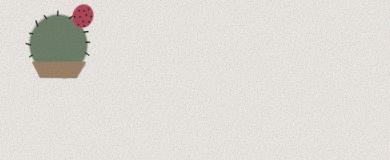
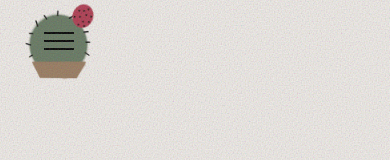
Before and after one commit to Dcipani/portfolio, a React (Create React App) app: page /#home in a window 390 px wide. Shown: the top 160 px of the page. Built offline with nearby package versions, Linux system fonts and the light colour scheme.

Commit message:
menu toggle hamburger to x animation

```diff
--- a/src/components/Navbar/index.jsx
+++ b/src/components/Navbar/index.jsx
@@ -11,7 +11,10 @@ const Navbar = ({ activeSection }) => {
   const toggleMenu = () => {
     setMenuVisible(!menuVisible);
     setJustToggled(true);
+
   };
+
+
   const scrollToSection = (sectionId, event) => {
     event.preventDefault();  // Prevent the default anchor click behavior
     const section = document.getElementById(sectionId);
@@ -63,12 +66,14 @@ useEffect(() => {
   }, [activeSection, justToggled, menuVisible]);
   return (
     <div className="navbar">
-      <img
-        className="menu-toggle"
-        src={Cactus}
-        alt="cactus"
-        onClick={toggleMenu}
-      />
+      <div className={`toggle-wrapper ${menuVisible ? 'open' : ''}`} onClick={toggleMenu}>
+          <img
+            className="menu-toggle"
+            src={Cactus}
+            alt="cactus"
+          />
+          <span></span>
+      </div>
       <ul>
         <li className={`home ${activeSection === 'home' ? 'active' : ''} ${menuVisible ? 'visible' : 'hidden'}`}
             style={{ '--travel-distance': '-75px'}}
--- a/src/components/Navbar/style.scss
+++ b/src/components/Navbar/style.scss
@@ -2,7 +2,7 @@
   display: flex;
   align-items: center;
   justify-content: left;
-    z-index: 100;
+  z-index: 10;
   position: fixed;
   top: 0;
   left: 0;
@@ -11,28 +11,71 @@
   height: 90px;
   padding: 0 3vw;
 
+
+  .toggle-wrapper {
+    position: relative;
+    cursor: pointer;
+    z-index: 11;
+    height: 100px;
+    width: 100px;
+
     .menu-toggle {
       height: 100px;
-      z-index: 10;
-      cursor: pointer;
-      transition: transform .25s ease-in-out;
+      width: 100px;
+      transition: none;
     }
 
-    .menu-toggle:hover {
-      transform: scale(1.05);
+    span {
+      position: absolute;
+      top: 46%;
+      left: 47%;
+      transform: translate(-50%, -50%);
+      width: 30px;
+      height: 2px;
+      z-index: 12;
+      background: black;
+      transition: background-color 0.2s ease-in-out;
+
+      &::before,
+      &::after {
+        content: '';
+        position: absolute;
+        width: 30px;
+        height: 2px;
+        background-color: black;
+        transition: transform 0.5s ease-in-out;
       }
 
+      &::before {
+        transform: translateY(-8px);
+      }
+
+      &::after {
+        transform: translateY(8px);
+      }
+    }
+
+    &.open span {
+      background-color: transparent;
+      box-shadow: none;
+
+      &::before {
+        transform: rotate(45deg) translateY(0);
+      }
+
+      &::after {
+        transform: rotate(-45deg) translateY(0);
+      }
+    }
+  }
   ul {
     display: flex;
-      position: relative; // Relative to position the dot inside it
-      transition: opacity 0.5s ease-in-out;
-
+    position: relative;
     li {
       display: inline-block;
       list-style: none;
       margin: 0 30px;
       position: relative;
-        opacity: 1;
 
       a {
         color: grey;
@@ -40,105 +83,71 @@
         font-size: 20px;
         text-transform: lowercase;
         color: black;
+        z-index: -1;
         transition: font-size 0.5s;
       }
 
       &.hidden {
-          animation: disappear 0.5s forwards;
         opacity: 0;
         pointer-events: none;
       }
 
       &.visible {
-          animation: appear 0.5s forwards;
-          pointer-events: auto;
+        pointer-events: all;
+        z-index: 1;
       }
     }
 
-      // Red dot styles
     .red-dot {
       position: absolute;
-        bottom: -20px; // Adjust based on design
-        left: 0px; // Starts at left, will move with transform
-        width:32px; // Circle size
-        // background-color: rgb(158, 72, 72);
+      bottom: -20px;
+      left: 0px;
+      width: 32px;
       border-radius: 50%;
       transform: translate(-45px, -40px) rotate(20deg);
       z-index: 11;
 
-            // Default animation states
       &.to-section {
-                animation: roll-to-section 0.6s cubic-bezier(0.25, 0.1, 0.25, 1) forwards;
+        animation: roll-to-section 0.7s cubic-bezier(0.25, 0.1, 0.25, 0.5) forwards;
       }
+
       &.off-cactus {
-                animation: hop-off-cactus 0.4s cubic-bezier(.8,1, 0.25, 0.1) forwards;
+        animation: hop-off-cactus 0.4s cubic-bezier(0.8, 1, 0.25, 0.1) forwards;
       }
+
       &.to-cactus {
         animation: hop-to-cactus 0.6s cubic-bezier(0.25, 0.1, 0.8, 1) forwards;
       }
     }
   }
 
-        // Keyframe for hopping to a section
-        @keyframes hop-off-cactus {
-          0% {
-            transform: translateX(-45px) translateY(-40px) rotate(0deg); // Starting at cactus
-          }
-          35% {
-            transform: translateX(-25px) translateY(-35px); // "Hop" upward at midpoint
-          }
-
+  @keyframes roll-to-section {
     100% {
-            transform: translateX(-20px) translateY(12px) rotate(360deg); // Land on the section
-          }
-        }
-        @keyframes roll-to-section {
-
-            100% {
-              transform: translateX(var(--target-x)) translateY(12px) rotate(360deg); // Land on the section
+      transform: translateX(var(--target-x)) translateY(12px) rotate(360deg);
     }
   }
 
-        // Keyframe for hopping back to the cactus
-        @keyframes hop-to-cactus {
-
-          60% {
-            transform: translateX(0) translateY(12px) rotate(0deg); // "Hop" upward at midpoint
+  @keyframes hop-off-cactus {
+    0% {
+      transform: translateX(-45px) translateY(-40px) rotate(0deg);
     }
-          85% {
-            transform: translateX(-25px) translateY(-35px); // "Hop" upward at midpoint
+    35% {
+      transform: translateX(-25px) translateY(-35px);
     }
     100% {
-            transform: translateX(-45px) translateY(-40px) rotate(-700deg); // Starting at the section
+      transform: translateX(-20px) translateY(12px) rotate(360deg);
     }
   }
 
-
+  @keyframes hop-to-cactus {
+    60% {
+      transform: translateX(0) translateY(12px) rotate(0deg);
     }
-
-      @keyframes disappear {
-        0% {
-          transform: translateX(0);
-          opacity: 1;
-        }
-        70% {
-          opacity: 0;
+    85% {
+      transform: translateX(-25px) translateY(-35px);
     }
     100% {
-          transform: translateX(calc(-100px + var(--travel-distance)));
+      transform: translateX(-45px) translateY(-40px) rotate(-700deg);
     }
   }
-
-      @keyframes appear {
-        0% {
-          transform: translateX(calc(-100px + var(--travel-distance)));
-          opacity: 0;
 }
-        30% {
-          opacity: 0.2;
-        }
-        100% {
-          transform: translateX(0);
-          opacity: 1;
-        }
-      }
```
Lines whose indentation alone changed are shown as unchanged.
